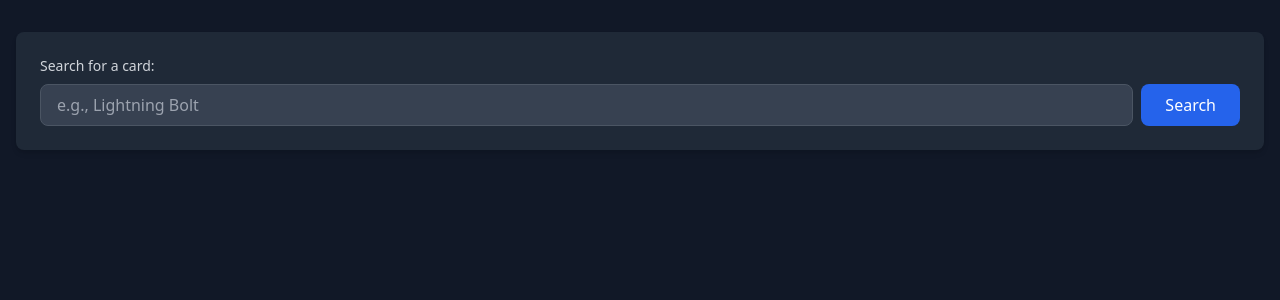
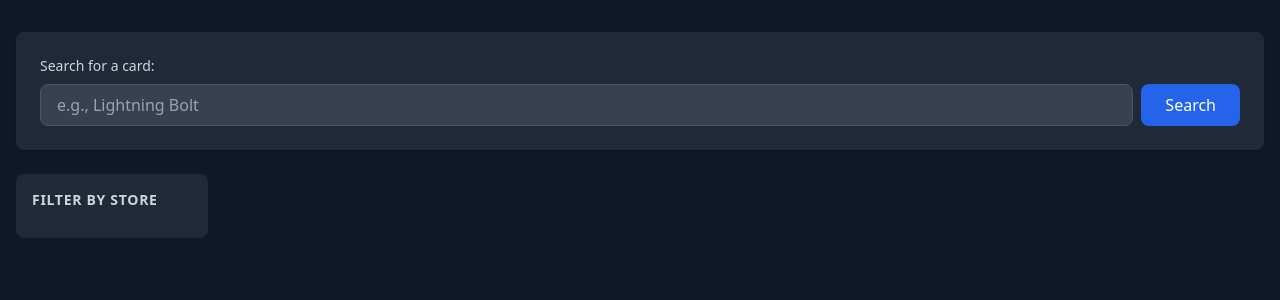
Before and after one commit to altf4/collected-company, a FastAPI app: page / in a window 1280 px wide. Shown: the part 104-404 px from the top of the page. Run offline with FastAPI, Linux system fonts and the light colour scheme; data that the repository does not hold is empty; some libraries are stand-ins or nearby versions.

Commit message:
Have all stores appear in filter all the time

```diff
--- a/collected_company/api/routes/stores.py
+++ b/collected_company/api/routes/stores.py
@@ -19,6 +19,23 @@ async def list_stores(db: AsyncSession = Depends(get_db)):
     return stores
 
 
+@router.get("/locations")
+async def list_store_locations(db: AsyncSession = Depends(get_db)):
+    """List all active stores with their locations."""
+    result = await db.execute(select(Store).where(Store.is_active == True))
+    stores = result.scalars().all()
+    out = []
+    for store in stores:
+        config = store.scraper_config or {}
+        locations = config.get("locations", [])
+        out.append({
+            "id": store.id,
+            "name": store.name,
+            "locations": locations,
+        })
+    return out
+
+
 @router.post("/{store_id}/toggle", response_model=StoreSchema)
 async def toggle_store(store_id: int, db: AsyncSession = Depends(get_db)):
     """Toggle a store's active status."""
--- a/collected_company/static/js/search.js
+++ b/collected_company/static/js/search.js
@@ -10,18 +10,39 @@ class CardSearcher {
     // Track which store/locations are checked (all on by default)
     this.activeFilters = new Set();
     this.allFilters = new Set();
+    this.filtersLoaded = false;
+  }
+
+  async loadFilters() {
+    try {
+      const res = await fetch("/api/stores/locations");
+      const stores = await res.json();
+      for (const store of stores) {
+        if (store.locations.length === 0) {
+          const key = `${store.name}||`;
+          this.allFilters.add(key);
+          this.activeFilters.add(key);
+        } else {
+          for (const loc of store.locations) {
+            const key = `${store.name}||${loc}`;
+            this.allFilters.add(key);
+            this.activeFilters.add(key);
+          }
+        }
+      }
+      this.renderFilters();
+      this.filtersLoaded = true;
+    } catch (e) {
+      console.error("Failed to load store filters:", e);
+    }
   }
 
   async search(cardName) {
     // Clear previous results
     this.results = [];
     this.storesCompleted = 0;
-    this.activeFilters.clear();
-    this.allFilters.clear();
     this.hideError();
     this.showLoadingState();
-    document.getElementById("main-content").classList.add("hidden");
-    document.getElementById("store-filters").innerHTML = "";
 
     // Close any existing connection
     if (this.eventSource) {
@@ -43,7 +64,6 @@ class CardSearcher {
     this.eventSource.addEventListener("result", (e) => {
       const result = JSON.parse(e.data);
       this.addResult(result);
-      this.renderFilters();
       this.renderResults();
     });
 
@@ -85,9 +105,6 @@ class CardSearcher {
 
   addResult(result) {
     this.results.push(result);
-    const key = this._filterKey(result);
-    this.allFilters.add(key);
-    this.activeFilters.add(key);
     this.sortResults();
   }
 
@@ -214,9 +231,9 @@ class CardSearcher {
 
   renderResults() {
     const tbody = document.getElementById("results-tbody");
-    const mainContent = document.getElementById("main-content");
+    const container = document.getElementById("results-container");
 
-    mainContent.classList.remove("hidden");
+    container.classList.remove("hidden");
 
     const filtered = this.getFilteredResults();
 
@@ -379,6 +396,7 @@ class CardSearcher {
 
 // Initialize searcher
 const searcher = new CardSearcher();
+searcher.loadFilters();
 
 // Handle form submission
 document.getElementById("search-form").addEventListener("submit", (e) => {
--- a/collected_company/templates/index.html
+++ b/collected_company/templates/index.html
@@ -56,7 +56,7 @@
         <div id="completion-message" class="hidden text-green-400 font-semibold mb-4"></div>
 
         <!-- Main content: Sidebar + Results -->
-        <div id="main-content" class="hidden flex gap-6">
+        <div id="main-content" class="flex gap-6">
             <!-- Sidebar: Store/Location Filters + Card Preview -->
             <aside id="filter-sidebar" class="w-48 flex-shrink-0">
                 <div class="sticky top-4 space-y-4 max-h-[calc(100vh-2rem)] overflow-y-auto">
@@ -79,7 +79,7 @@
             </aside>
 
             <!-- Results Table -->
-            <div id="results-container" class="flex-1 bg-gray-800 rounded-lg shadow-md overflow-hidden">
+            <div id="results-container" class="hidden flex-1 bg-gray-800 rounded-lg shadow-md overflow-hidden">
                 <div class="p-4 border-b border-gray-700">
                     <div class="flex gap-4 items-center">
                         <div>
@@ -133,6 +133,6 @@
         }
     </style>
 
-    <script src="/static/js/search.js?v=6"></script>
+    <script src="/static/js/search.js?v=7"></script>
 </body>
 </html>
--- a/scripts/init_sample_stores.py
+++ b/scripts/init_sample_stores.py
@@ -20,6 +20,7 @@ STORES = [
         "scraper_config": {
             "shopify_domain": "ggazcards.myshopify.com",
             "location": "All locations",
+            "locations": ["All locations"],
         },
         "is_active": True,
     },
@@ -29,6 +30,7 @@ STORES = [
         "scraper_type": "crystalcommerce",
         "scraper_config": {
             "mtg_category_id": "5643",
+            "locations": ["Casa Grande", "Chandler", "Gilbert", "Glendale", "Tucson"],
         },
         "is_active": True,
     },
```
